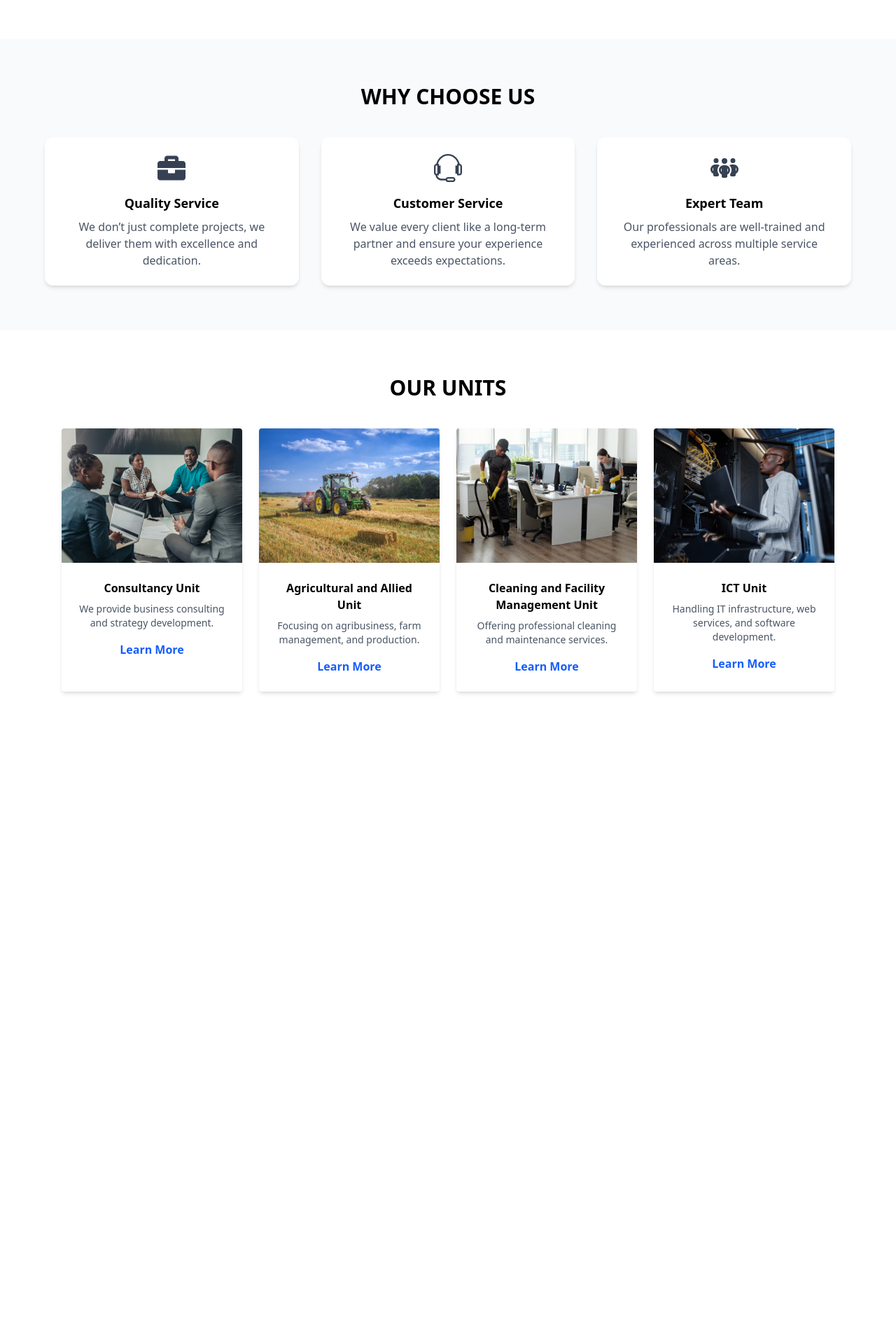
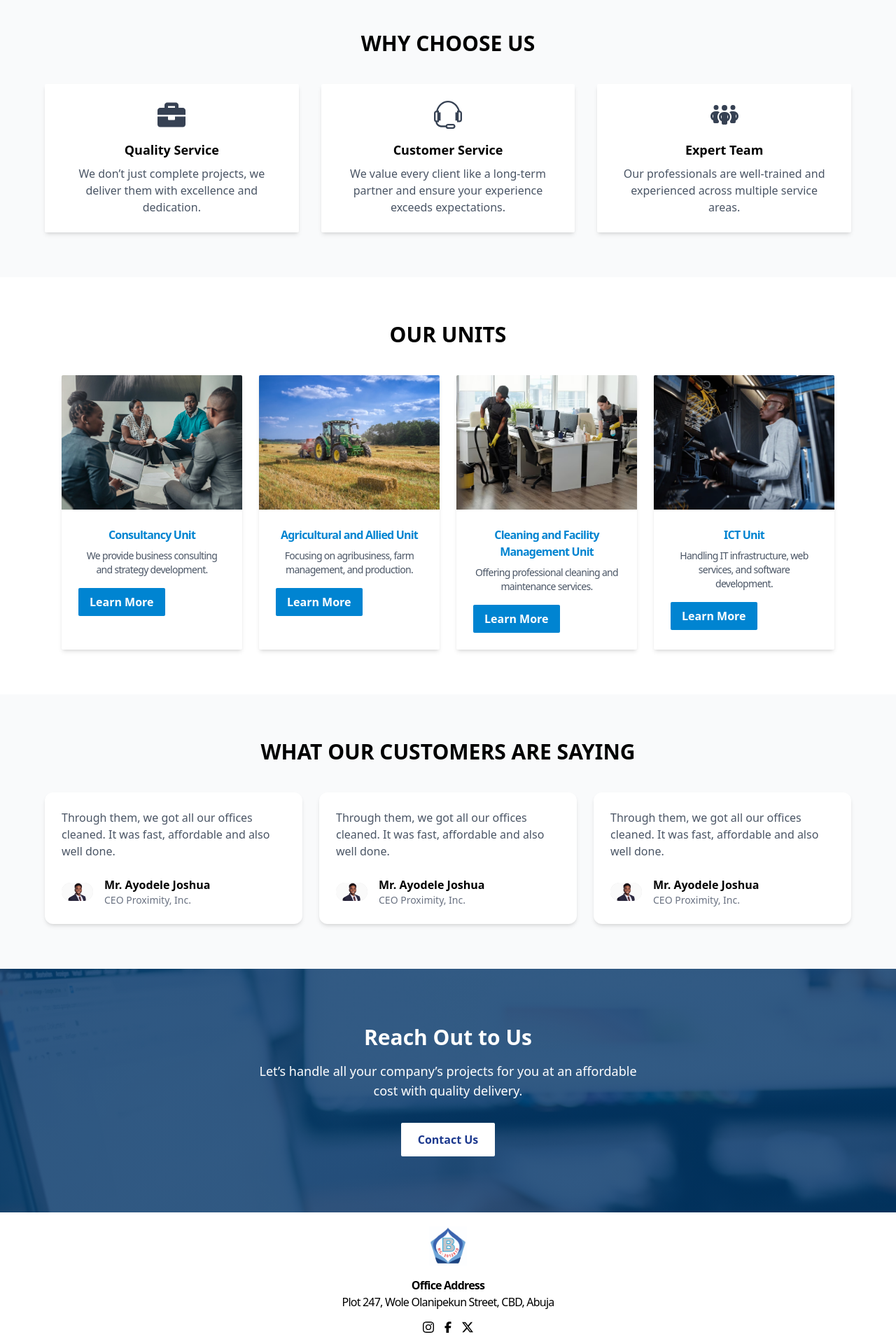
Before and after one commit to Snotat/braxxco, a Next.js app: page / in a window 1280 px wide. Shown: the part 760-2680 px from the top of the page at 70% size. Before the commit the page ends 1812 px from the top, so only its background shows below. Built offline with nearby package versions, Linux system fonts and the light colour scheme.

Commit message:
Added landing page

```diff
--- /dev/null
+++ b/src/app/components/Footer.tsx
@@ -0,0 +1,38 @@
+import Image from 'next/image'
+import React from 'react'
+import { BsInstagram, BsTwitterX } from 'react-icons/bs'
+import { FaFacebook } from 'react-icons/fa'
+import { FaFacebookF } from 'react-icons/fa6'
+
+
+const Footer = () => {
+  return (
+    <div className='w-full py-5 flex  align-middle shadow-lg text-base space-y-4 font-semibold justify-center items-center  flex-col '>
+
+              <div className="relative w-14 h-14 max-md:w-10 max-md:h-10"> {/* Tailwind controls width & height */}
+          <Image
+            src="/logo.jpeg"
+            alt="Logo"
+            fill
+            className="object-contain"
+          />
+        </div>
+        <div className="flex flex-col text-center gap-0 tracking-tighter align-middle justify-center">
+            <span className='font-bold text-center justify-center align-middle'>
+    Office Address
+</span>
+<span className='font-light'>
+   Plot 247, Wole Olanipekun Street, CBD, Abuja
+</span>
+        </div>
+
+<div className=" flex flex-row gap-3">
+    <BsInstagram/>
+   <FaFacebookF />
+    <BsTwitterX/>
+</div>
+    </div>
+  )
+}
+
+export default Footer
--- a/src/app/components/NavBar.tsx
+++ b/src/app/components/NavBar.tsx
@@ -4,21 +4,27 @@ import logo from '../../../public/logo.jpeg'
 
 const NavBar = () => {
   return (
-  <nav className="w-full mx-auto px-[5%] h-fit py-3  flex flex-row space-x-[10%] justify-between items-center">
-      <Image src='/logo.jpeg' width={50} height={50} className=" object-contain" alt=""  />
+  <nav className="w-full mx-auto px-[5%] h-fit py-3 max-md:py-1  fixed flex bg-white z-10 top-0 left-0 right-0 flex-row space-x-[10%] justify-between items-center">
+      <div className="relative w-14 h-14 max-md:w-10 max-md:h-10"> {/* Tailwind controls width & height */}
+  <Image
+    src="/logo.jpeg"
+    alt="Logo"
+    fill
+    className="object-contain"
+  />
+</div>
 
-        <div className="w-full flex-1 flex align-middle justify-center space-x-[10%] font-semibold text-gray-700">
-          <a href="#" className="hover:text-blue-600 transition duration-150">
+        <div className="w-full flex-1 flex align-middle justify-center space-x-[10%] font-semibold text-gray-700 text-lg 2xl:text-2xl max-md:text-base">
+          <a href="#" className="hover:text-sky-600 transition duration-150">
             Home
           </a>
-          <a href="#" className="hover:text-blue-600 transition duration-150">
+          <a href="#" className="hover:text-sky-600 transition duration-150">
             Departments
           </a>
-          <a href="#" className="hover:text-blue-600 transition duration-150">
+          <a href="#" className="hover:text-sky-600 transition duration-150">
             Contact Us
           </a>
         </div>
-
       </nav>
   )
 }
--- a/src/app/layout.tsx
+++ b/src/app/layout.tsx
@@ -2,6 +2,7 @@ import type { Metadata } from "next";
 import { Geist, Geist_Mono } from "next/font/google";
 import "./globals.css";
 import NavBar from "./components/NavBar";
+import Footer from "./components/Footer";
 
 const geistSans = Geist({
   variable: "--font-geist-sans",
@@ -26,10 +27,11 @@ export default function RootLayout({
   return (
     <html lang="en">
       <body
-        className={`${geistSans.variable} ${geistMono.variable} antialiased h-full bg-white`}
+        className={`${geistSans.variable} ${geistMono.variable} antialiased h-full bg-white relative`}
       >
         <NavBar />
         {children}
+        <Footer />
       </body>
     </html>
   );
--- a/src/app/page.tsx
+++ b/src/app/page.tsx
@@ -41,7 +41,7 @@ export default function Home() {
           ].map((item, i) => (
             <div
               key={i}
-              className="bg-white shadow-md rounded-xl p-6 text-center hover:shadow-lg transition"
+              className="bg-white shadow-md rounded-xs p-6 text-center hover:shadow-lg transition"
             >
               <div className="text-blue-600 text-4xl mb-4">{item.icon}</div>
               <h3 className="text-lg font-semibold mb-2">{item.title}</h3>
@@ -78,7 +78,7 @@ export default function Home() {
           ].map((unit, i) => (
           <div
   key={i}
-  className="bg-white w-full shadow-md rounded-sm overflow-hidden hover:shadow-lg transition"
+  className="bg-white w-full shadow-md rounded-xs overflow-hidden hover:shadow-lg transition"
 >
   <div className="relative w-full h-48">
     <Image
@@ -89,10 +89,10 @@ export default function Home() {
     />
   </div>
 
-  <div className="p-6">
-    <h3 className="font-semibold mb-2">{unit.title}</h3>
-    <p className="text-gray-600 text-sm mb-4">{unit.desc}</p>
-    <button className="text-blue-600 font-semibold hover:underline">
+  <div className="p-6 flex flex-col ">
+    <h3 className="font-semibold mb-2 text-sky-600  tracking-tighter">{unit.title}</h3>
+    <p className="text-gray-600 text-sm mb-4 tracking-tighter" >{unit.desc}</p>
+    <button className="text-white bg-sky-600 float-left w-fit p-2 px-4 mt-0 rounded-xs hover:bg-gray-700 hover:text-white font-semibold hover:underline">
       Learn More
     </button>
   </div>
@@ -100,7 +100,7 @@ export default function Home() {
           ))}
         </div>
       </section>
-      {/* <section className="bg-gray-50 py-16 px-6 w-full">
+      <section className="bg-gray-50 py-16 px-6 w-full">
         <h2 className="text-2xl md:text-3xl font-bold text-center mb-10">
           WHAT OUR CUSTOMERS ARE SAYING
         </h2>
@@ -108,14 +108,19 @@ export default function Home() {
           {[1, 2, 3].map((_, i) => (
             <div key={i} className="bg-white rounded-xl shadow-md p-6">
               <p className="text-gray-600 mb-6">
-                Lorem ipsum dolor sit amet, consectetur adipiscing elit.
-                Tempus ultrices velit viverra vestibulum.
+                Through them, we got all our offices cleaned. It was fast, affordable and also well done.
               </p>
               <div className="flex items-center gap-4">
-                <div className="w-10 h-10 rounded-full bg-gray-300" />
+               <Image
+                  src="/ceo.jfif"
+                  alt="Logo"
+                  width={45}
+                  height={45}
+                  className="rounded-full object-contain bg-neutral-200"
+                />
                 <div>
-                  <p className="font-semibold">Lorem ipsum</p>
-                  <p className="text-sm text-gray-500">dolor sit amet</p>
+                  <p className="font-semibold">Mr. Ayodele Joshua</p>
+                  <p className="text-sm text-gray-500">CEO Proximity, Inc.</p>
                 </div>
               </div>
             </div>
@@ -123,15 +128,15 @@ export default function Home() {
         </div>
       </section>
 
-      <section className="w-full bg-blue-900 text-white text-center py-20 px-4">
+      <section  style={{ backgroundImage: "linear-gradient(rgba(0, 51, 102, 0.8), rgba(0, 51, 102, 0.8)), url('/contact_banner.jpg')" }} className="w-full bg-cover text-white text-center py-20 px-4">
         <h2 className="text-2xl md:text-3xl font-bold mb-4">Reach Out to Us</h2>
         <p className="text-lg mb-8 max-w-xl mx-auto">
           Let’s handle all your company’s projects for you at an affordable cost with quality delivery.
         </p>
-        <button className="bg-white text-blue-900 font-semibold px-6 py-3 rounded-md hover:bg-gray-100">
+        <button className="bg-white text-blue-900 font-semibold px-6 py-3 rounded-xs hover:bg-gray-100">
           Contact Us
         </button>
-      </section> */}
+      </section>
     </main>
   );
 }
```
Also changed, not shown: public/ceo.jfif (added), public/contact_banner.jpg (added).
